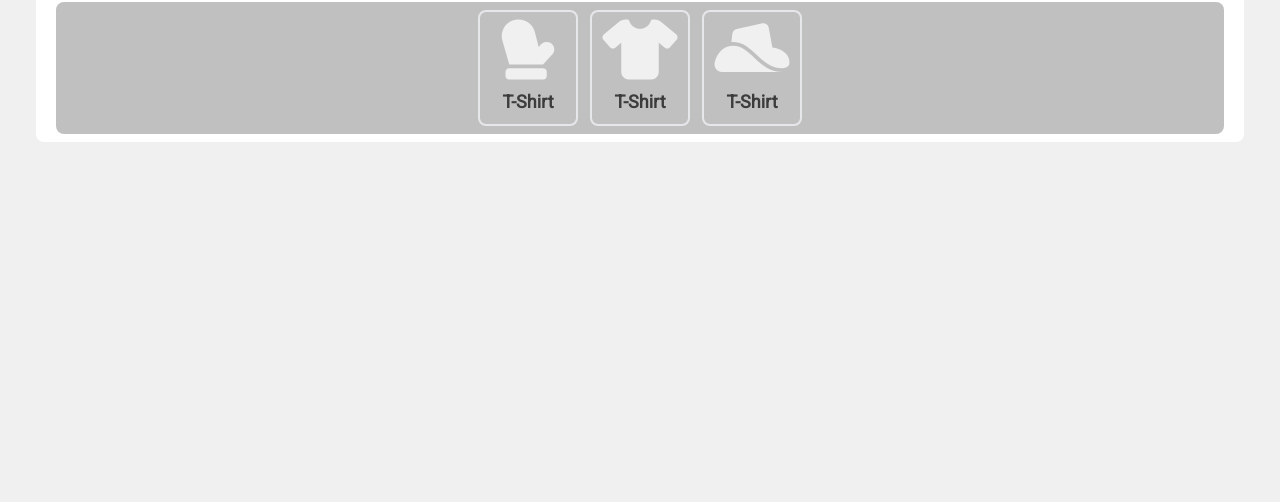
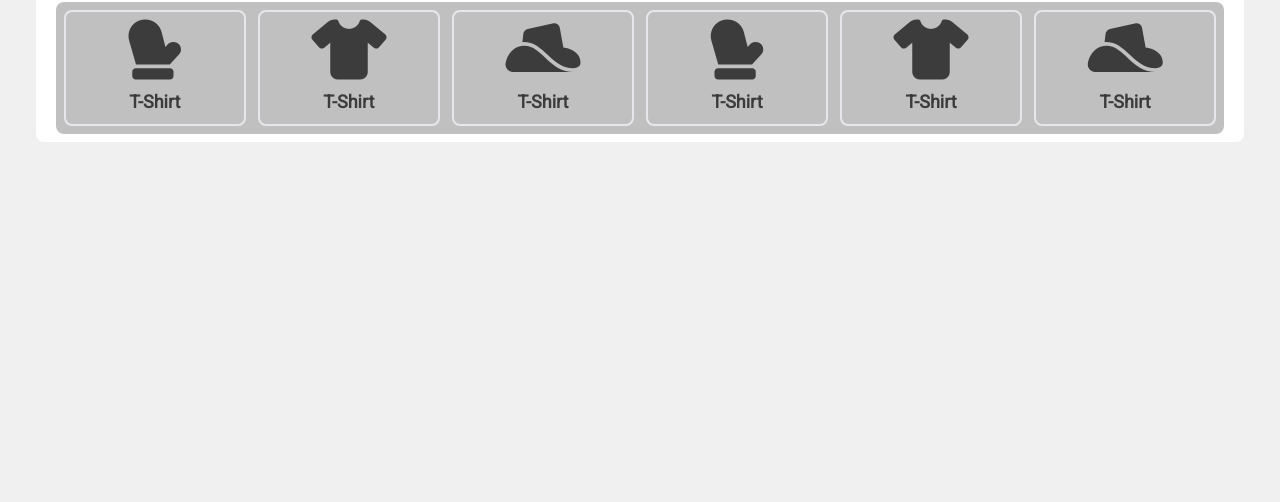
Before and after one commit to truongtvph19876/Neumorphism, a website: page src/index.html in a window 1280 px wide. Shown: the part 598-1100 px from the top of the page. Drawn offline with Linux system fonts and the light colour scheme.

Commit message:
done categories

```diff
--- a/src/index.html
+++ b/src/index.html
@@ -133,19 +133,33 @@
           </svg>
         </div>
       </div>
-      <div class="flex justify-center gap-3 bg-[#c0c0c0] rounded-lg mt-4 py-2 overflow-hidden">
-        <div class="flex flex-col items-center gap-2 flex-1 max-w-[100px] h-full border-2 rounded-lg p-2">
-          <div><i class="fa-solid fa-mitten text-3xl md:text-5xl lg:text-6xl text-[#f0f0f0]"></i></div>
-          <p class="text-base md:text-lg font-bold text-[#3c3c3c]">T-Shirt</p>
+      <div class="flex justify-start gap-3 bg-[#c0c0c0] rounded-lg mt-4 p-2 overflow-hidden">
+
+        <div class="flex flex-col items-center gap-2 flex-1 h-full border-2 rounded-lg py-2 px-4">
+          <div><i class="fa-solid fa-mitten text-3xl md:text-5xl lg:text-6xl text-[#3c3c3c]"></i></div>
+          <p class="text-base whitespace-nowrap md:text-lg font-bold text-[#3c3c3c]">T-Shirt</p>
         </div>
-        <div class="flex flex-col items-center gap-2 flex-1 max-w-[100px] h-full border-2 rounded-lg p-2">
-          <div><i class="fa-solid fa-shirt text-3xl md:text-5xl lg:text-6xl text-[#f0f0f0]"></i></div>
-          <p class="text-base md:text-lg font-bold text-[#3c3c3c]">T-Shirt</p>
+        <div class="flex flex-col items-center gap-2 flex-1 h-full border-2 rounded-lg py-2 px-4">
+          <div><i class="fa-solid fa-shirt text-3xl md:text-5xl lg:text-6xl text-[#3c3c3c]"></i></div>
+          <p class="text-base whitespace-nowrap md:text-lg font-bold text-[#3c3c3c]">T-Shirt</p>
         </div>
-        <div class="flex flex-col items-center gap-2 flex-1 max-w-[100px] h-full border-2 rounded-lg p-2">
-          <div><i class="fa-solid fa-hat-cowboy-side text-3xl md:text-5xl lg:text-6xl text-[#f0f0f0]"></i></div>
-          <p class="text-base md:text-lg font-bold text-[#3c3c3c]">T-Shirt</p>
+        <div class="flex flex-col items-center gap-2 flex-1 h-full border-2 rounded-lg py-2 px-4">
+          <div><i class="fa-solid fa-hat-cowboy-side text-3xl md:text-5xl lg:text-6xl text-[#3c3c3c]"></i></div>
+          <p class="text-base whitespace-nowrap md:text-lg font-bold text-[#3c3c3c]">T-Shirt</p>
         </div>
+        <div class="flex flex-col items-center gap-2 flex-1 h-full border-2 rounded-lg py-2 px-4">
+          <div><i class="fa-solid fa-mitten text-3xl md:text-5xl lg:text-6xl text-[#3c3c3c]"></i></div>
+          <p class="text-base whitespace-nowrap md:text-lg font-bold text-[#3c3c3c]">T-Shirt</p>
+        </div>
+        <div class="flex flex-col items-center gap-2 flex-1 h-full border-2 rounded-lg py-2 px-4">
+          <div><i class="fa-solid fa-shirt text-3xl md:text-5xl lg:text-6xl text-[#3c3c3c]"></i></div>
+          <p class="text-base whitespace-nowrap md:text-lg font-bold text-[#3c3c3c]">T-Shirt</p>
+        </div>
+        <div class="flex flex-col items-center gap-2 flex-1 h-full border-2 rounded-lg py-2 px-4">
+          <div><i class="fa-solid fa-hat-cowboy-side text-3xl md:text-5xl lg:text-6xl text-[#3c3c3c]"></i></div>
+          <p class="text-base whitespace-nowrap md:text-lg font-bold text-[#3c3c3c]">T-Shirt</p>
+        </div>
+
       </div>
     </div>
     <!-- end categories -->
```
